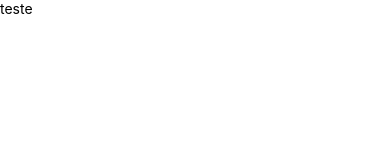
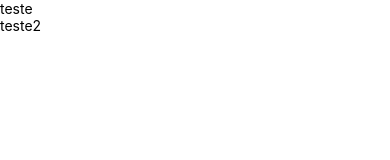
Before and after one commit to danalmeidadev/storm-food, a React Native app: screen / in a window 390 px wide. Shown: the top 160 px of the page. Built offline with nearby package versions, Linux system fonts and the light colour scheme.

Commit message:
apply script test husky

```diff
--- a/src/App.tsx
+++ b/src/App.tsx
@@ -4,7 +4,7 @@ import { Text, View } from 'react-native';
 const App: React.FC = () => (
   <View>
     <Text>teste</Text>
+    <Text>teste2</Text>
   </View>
 );
-
 export { App };
```
Also changed, not shown: .eslintrc.json, 1 other file (tests, documents, lock files or other folders).
